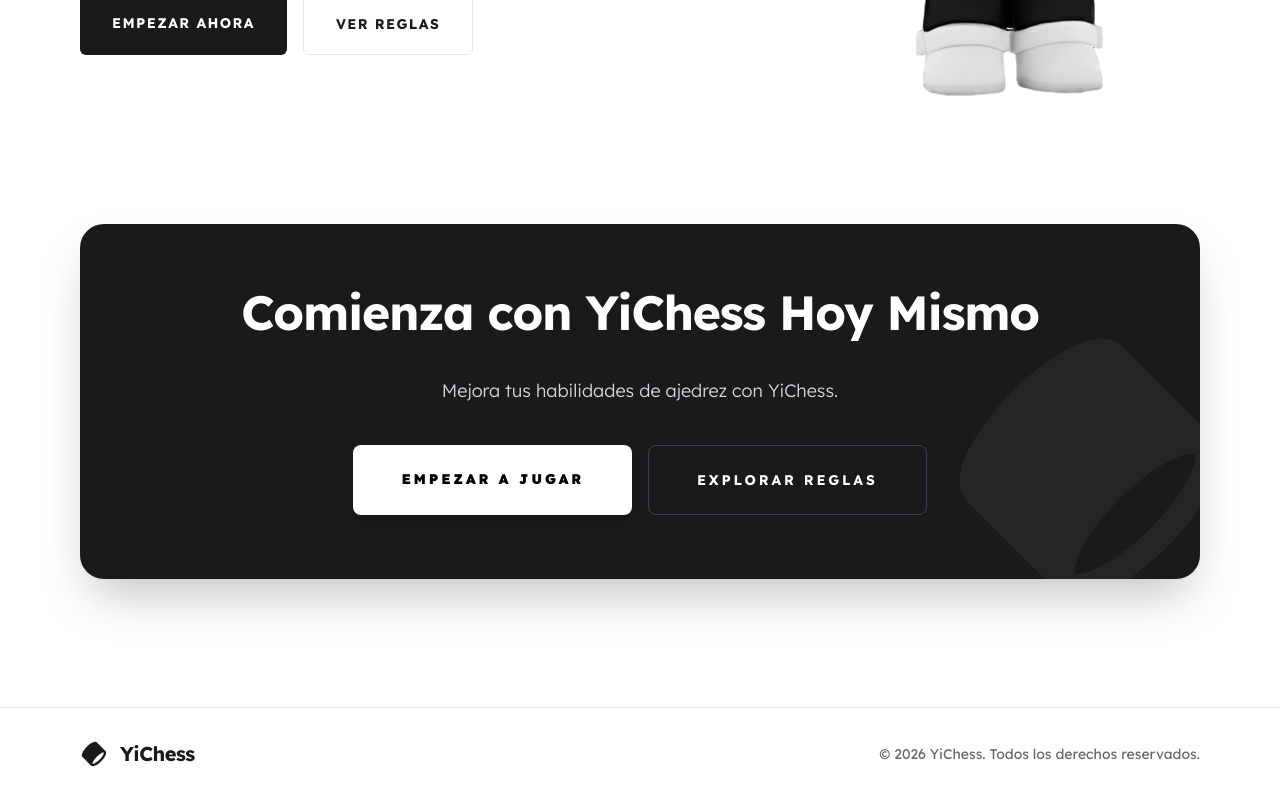
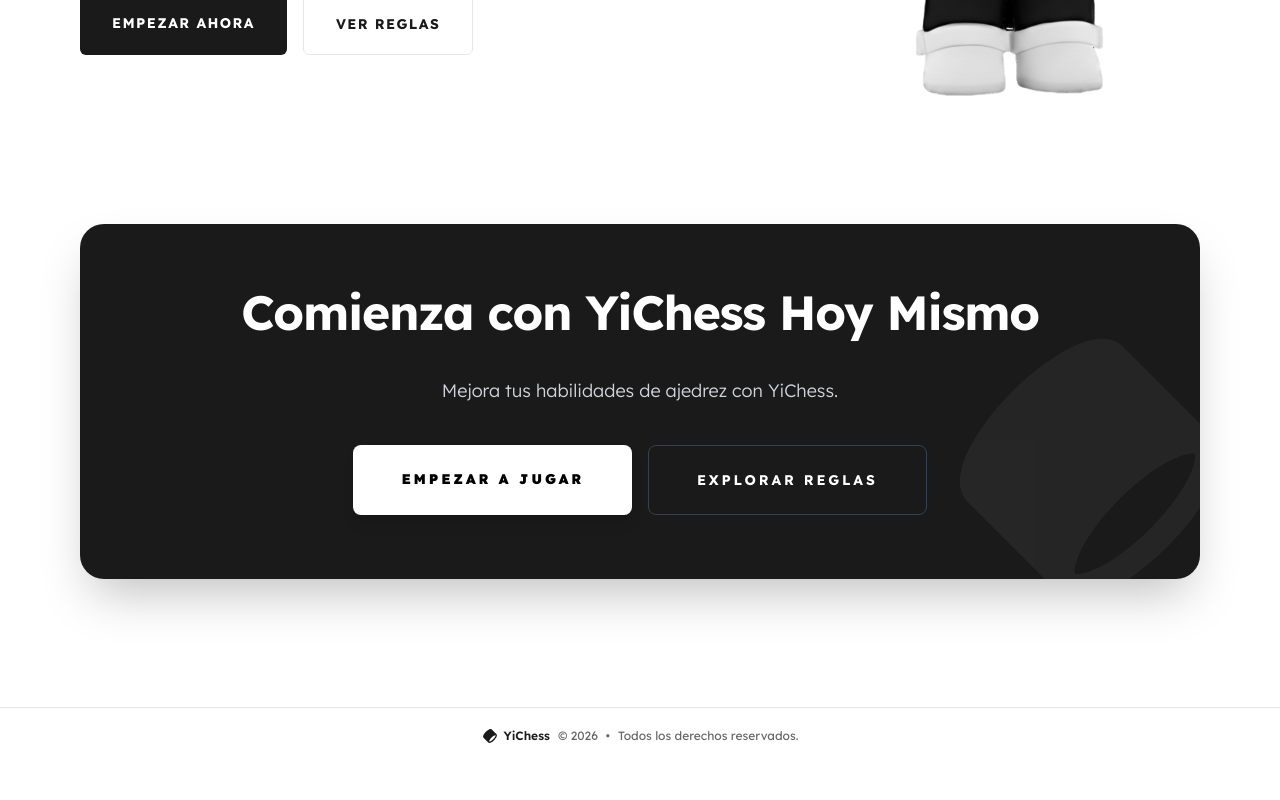
Before and after one commit to yisus17-stack/YiChess, a Next.js app: page / in a window 1280 px wide. Shown: the part 593-1393 px from the top of the page. After the commit the page ends 1357 px from the top, so only its background shows below. Built offline with nearby package versions, Linux system fonts and the light colour scheme.

Commit message:
crea mejor uno miimalista y mas pequeño y que se vea bien

```diff
--- a/src/components/layout/footer.tsx
+++ b/src/components/layout/footer.tsx
@@ -6,15 +6,17 @@ export function AppFooter() {
 
   return (
     <footer className="bg-background border-t border-border">
-      <div className="max-w-[1200px] mx-auto px-10 py-8">
-        <div className="flex flex-col md:flex-row justify-between items-center gap-6">
-          <Link href="/" className="flex items-center gap-3" aria-label="Volver al inicio de YiChess">
-            <Logo className="size-7" />
-            <h2 className="text-foreground text-xl font-bold tracking-tight">YiChess</h2>
-          </Link>
-          <p className="text-sm text-muted-foreground text-center md:text-right">
-            &copy; {currentYear} YiChess. Todos los derechos reservados.
-          </p>
+      <div className="max-w-[1200px] mx-auto px-10 py-5">
+        <div className="flex justify-center items-center">
+            <p className="text-xs text-muted-foreground flex items-center gap-2 flex-wrap justify-center text-center">
+                <Link href="/" className="flex items-center gap-1.5 font-semibold text-foreground hover:text-primary transition-colors" aria-label="Volver al inicio de YiChess">
+                    <Logo className="size-4" />
+                    <span>YiChess</span>
+                </Link>
+                <span>&copy; {currentYear}</span>
+                <span className="hidden sm:block">&bull;</span>
+                <span>Todos los derechos reservados.</span>
+            </p>
         </div>
       </div>
     </footer>
```
